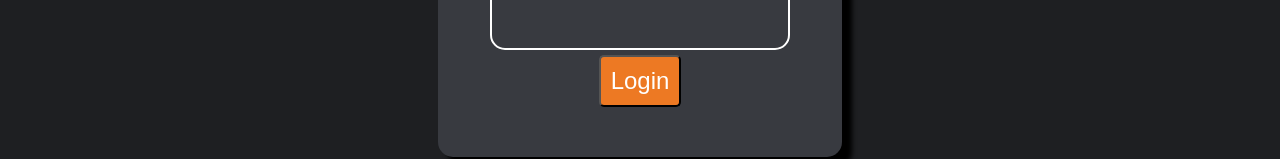
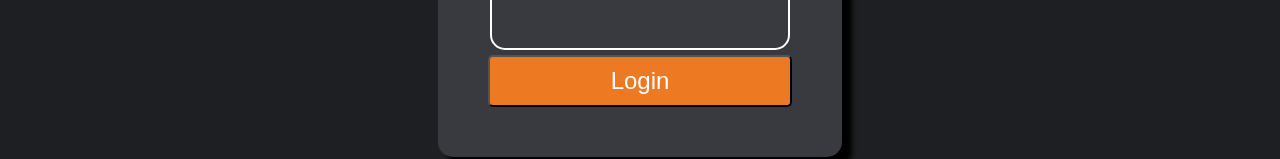
Before and after one commit to juanvergara3/sofka-todo-frontend, an Angular app: page /login in a window 1280 px wide. Shown: the part 479-638 px from the top of the page. Built offline with nearby package versions, Linux system fonts and the light colour scheme.

Commit message:
Remove unnecesary divs

```diff
--- a/src/app/pages/login/login.component.html
+++ b/src/app/pages/login/login.component.html
@@ -11,8 +11,6 @@
                 <input id="password" name="password" formControlName="password" type="password">
             </div>
         </fieldset>
-        <div class="form-buttons">
-            <button type="submit">Login</button>
-        </div>
+        <button type="submit">Login</button>
     </form>
 </div>
--- a/src/app/pages/singup/singup.component.html
+++ b/src/app/pages/singup/singup.component.html
@@ -15,8 +15,6 @@
                 <input id="password" name="password" formControlName="password" type="password">
             </div>
         </fieldset>
-        <div class="form-buttons">
-            <button type="submit">Sign Up</button>
-        </div>
+        <button type="submit">Sign Up</button>
     </form>
 </div>
```
